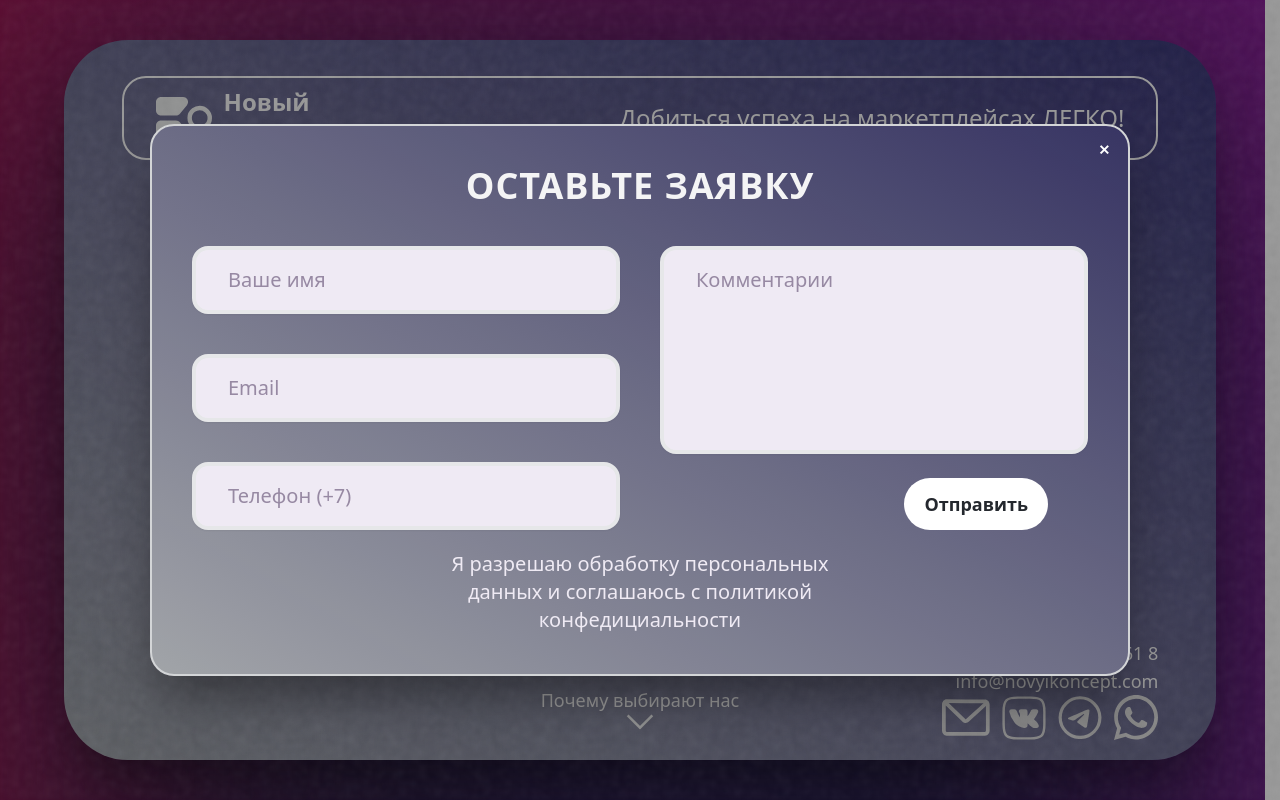
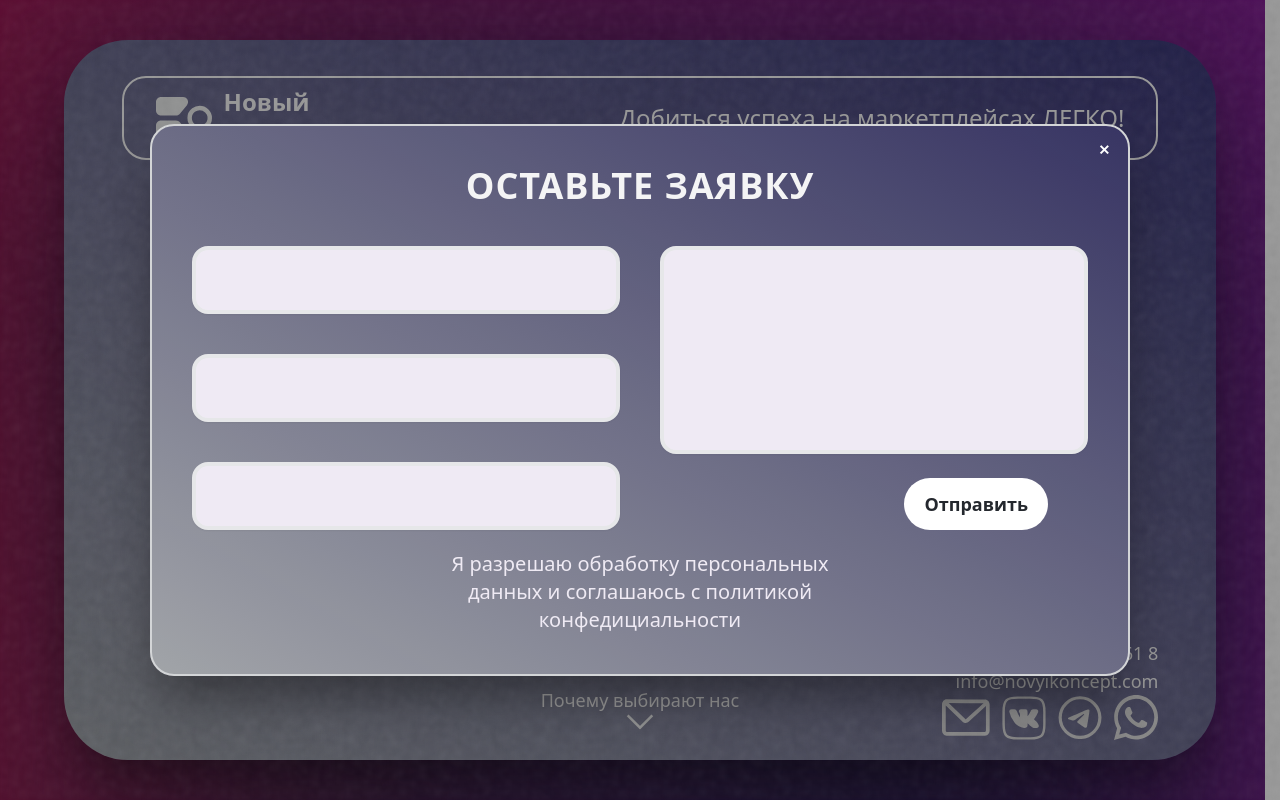
Before and after one commit to Najibmansour/novyi-koncept, a Next.js app: page / in a window 1280 px wide. Both pictures are taken after a click on the button "Оставьте заявку". Shown: the top 800 px of the page. Built offline with nearby package versions, Linux system fonts and the light colour scheme.

Commit message:
UPD: remove placeholder from modal

```diff
--- a/src/components/modal/modal.jsx
+++ b/src/components/modal/modal.jsx
@@ -104,7 +104,7 @@ const ModalForm = () => {
                   type="text"
                   id="name"
                   className="text-md min-w-full rounded-2xl border-4 bg-purple-100 px-3  py-2 text-purple-900 shadow-sm placeholder:text-purple-900 placeholder:text-opacity-50     lg:px-8   lg:py-4 lg:text-xl  "
-                  placeholder="Ваше имя"
+                  placeholder=""
                   {...register("from_name", {
                     maxLength: {
                       value: 30,
@@ -127,7 +127,7 @@ const ModalForm = () => {
                   onChange={(e) => setMail(e.target.value)}
                   id="mail"
                   className=" text-md min-w-full rounded-2xl border-4 bg-purple-100 px-3  py-2  text-purple-900  shadow-sm placeholder:text-purple-900 placeholder:text-opacity-50     lg:px-8 lg:py-4 lg:text-xl  "
-                  placeholder="Email"
+                  placeholder=""
                   {...register("from_email", {
                     pattern: {
                       value: /^[a-zA-Z0-9._-]+@[a-zA-Z0-9.-]+\.[a-zA-Z]{2,4}$/,
@@ -149,7 +149,7 @@ const ModalForm = () => {
                   type="text"
                   id="phone"
                   className=" text-md min-w-full rounded-2xl border-4  bg-purple-100  px-3  py-2 text-purple-900 shadow-sm placeholder:text-purple-900 placeholder:text-opacity-50     lg:px-8 lg:py-4 lg:text-xl  "
-                  placeholder="Телефон (+7)"
+                  placeholder=""
                   {...register("from_phone", {
                     pattern: {
                       value: /^\d+$/,
@@ -177,7 +177,7 @@ const ModalForm = () => {
                 id="comment"
                 rows="6"
                 className="text-md resize-none rounded-2xl border-4 bg-purple-100  px-3 py-2 text-purple-900 shadow-sm placeholder:text-purple-900 placeholder:text-opacity-50 lg:px-8 lg:py-4 lg:text-xl"
-                placeholder="Комментарии"
+                placeholder=""
                 {...register("message", {
                   required: "Требуется сообщениеие",
                   maxLength: {
```
